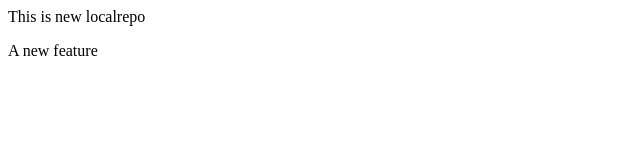
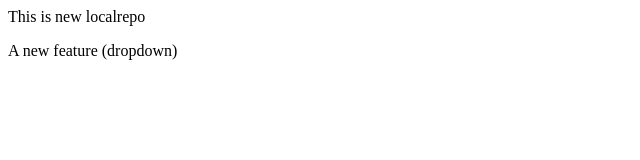
Before and after one commit to rrajatrajput/localrepo, a plain HTML site: page index.html in a window 1280 px wide. Shown: the full height of the page, 0-640 px from the left. Drawn offline with Linux system fonts and the light colour scheme.

```diff
--- a/index.html
+++ b/index.html
@@ -1,2 +1,2 @@
 <p>This is new localrepo</p>
-<p>A new feature</p>
+<p>A new feature (dropdown)</p>
```
